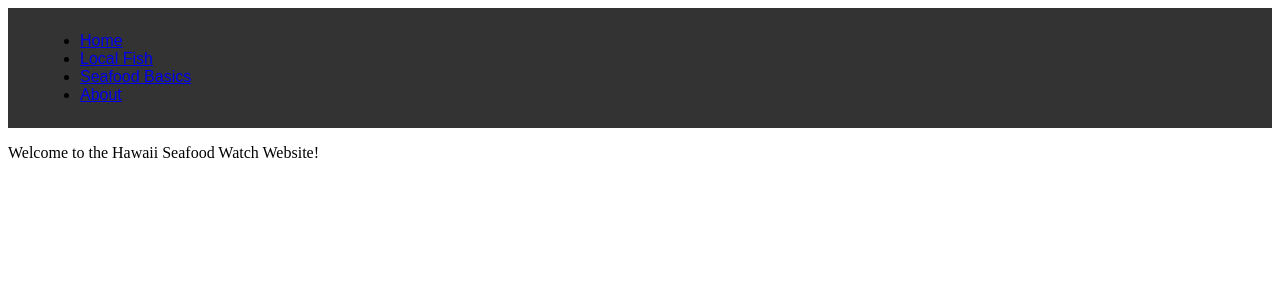
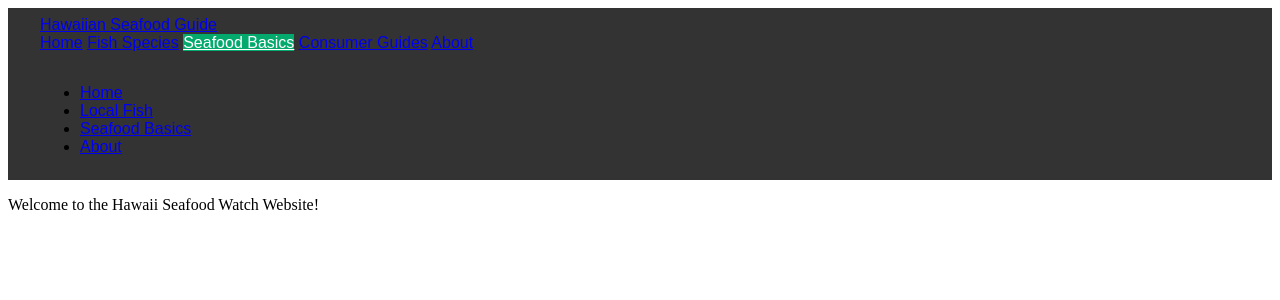
Before and after one commit to BrandonKoskie/cs401_fish_site, a Flask app: template api/templates/home.html in a window 1280 px wide. Shown: the top 300 px of the page. Run offline with Flask 3, Linux system fonts and the light colour scheme; the template is opened without the code that fills it, so the values that code supplies are empty.

Commit message:
using html to make nav bar (attempt)

```diff
--- a/api/templates/home.html
+++ b/api/templates/home.html
@@ -7,6 +7,18 @@
     <link href="home.css" rel="stylesheet" />
 </head>
 <body>
+    <nav class="navbar navbar-expand-lg navbar-dark bg-dark">
+        <div class="container">
+            <a class="navbar-brand" href="/">Hawaiian Seafood Guide</a>
+            <div class="navbar-nav ms-auto">
+                <a class="nav-link" href="/">Home</a>
+                <a class="nav-link" href="local_fish.html">Fish Species</a>
+                <a class="nav-link active" href="seafood_basics.html">Seafood Basics</a>
+                <a class="nav-link" href="/guides">Consumer Guides</a>
+                <a class ="nav-link" href="about.html">About</a>
+            </div>
+        </div>
+    </nav>
 <nav class="navbar">
   <ul>
     <li><a href="home.html">Home</a></li>
```
